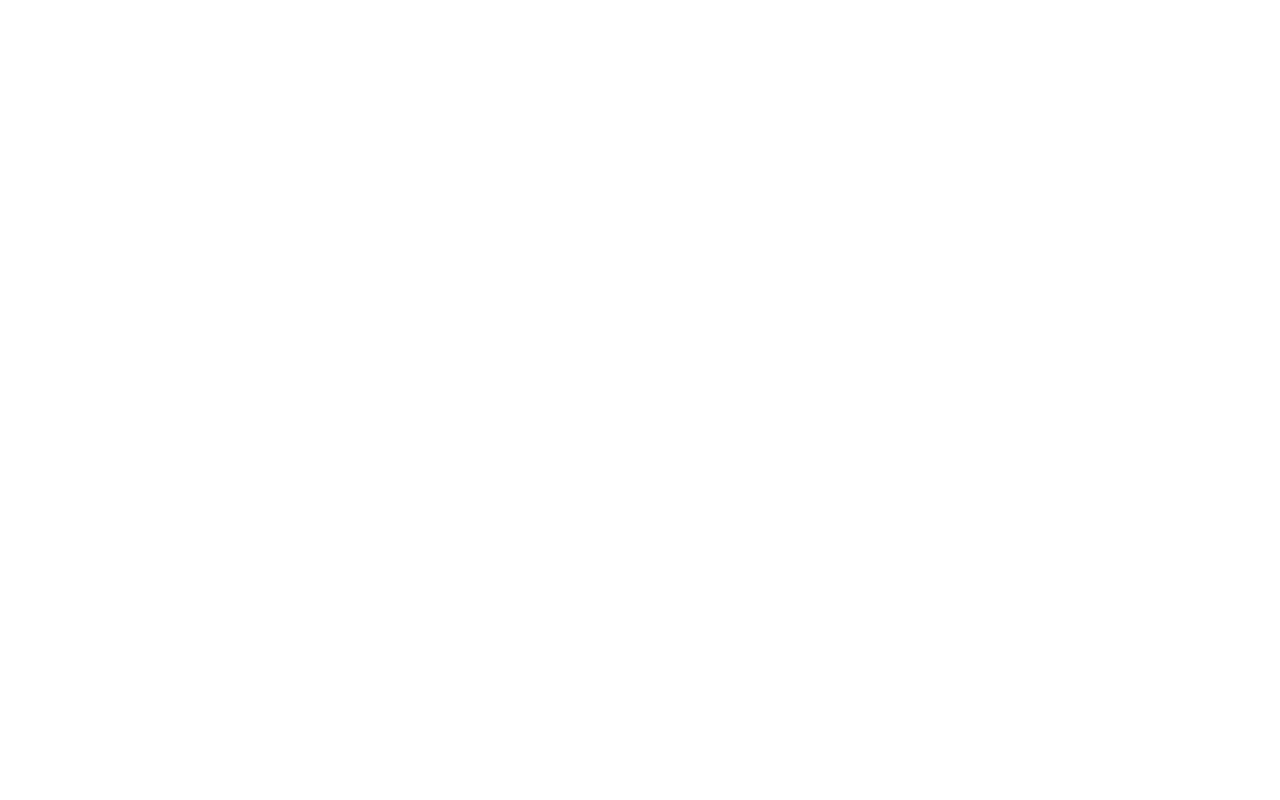
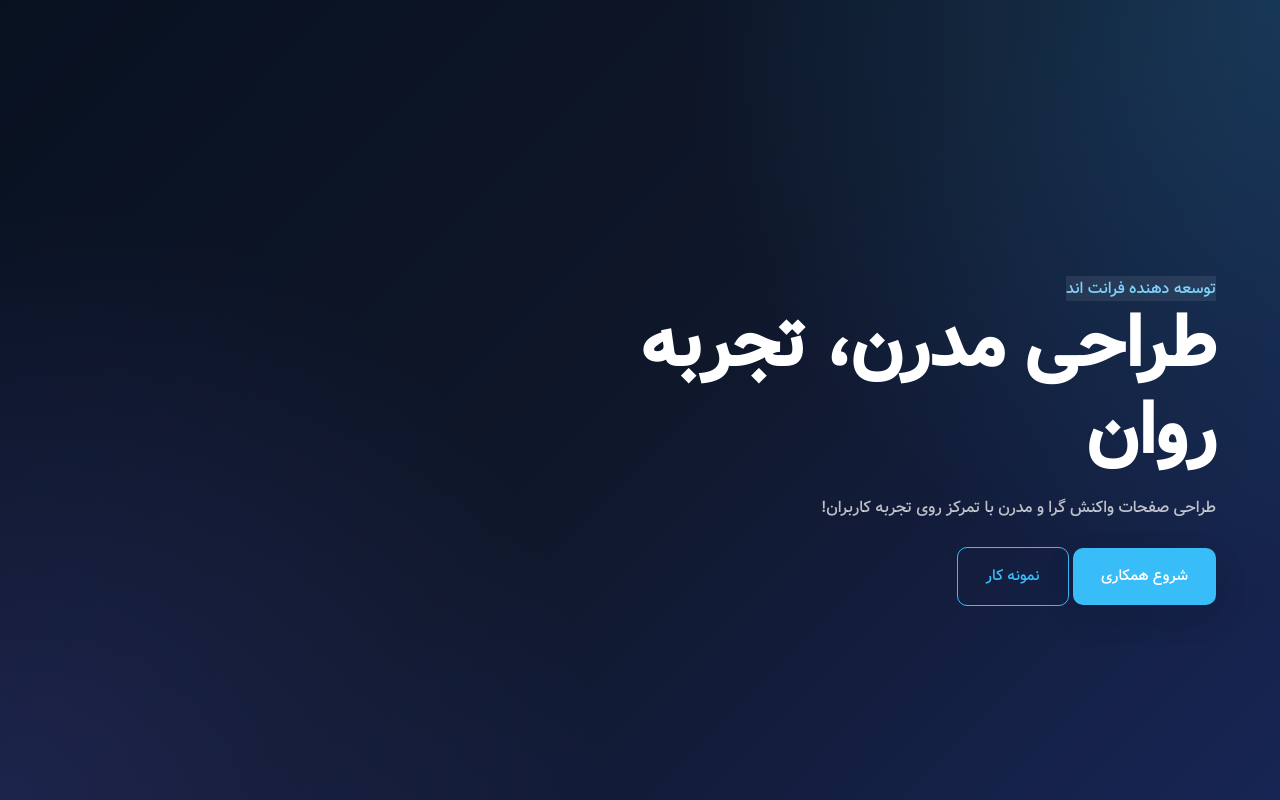
Before and after one commit to arshia-j1/Main-project, a plain HTML site: page index.html in a window 1280 px wide. Drawn offline with Linux system fonts and the light colour scheme; files that its build step writes are made by us from their sources; files whose address does not match are found by name.

Commit message:
hero
I have created the hero part in html and css.

```diff
--- a/css/style.css
+++ b/css/style.css
@@ -8,11 +8,11 @@
 @font-face {
   font-family: "vazir";
   src:
-    url("../fonts/Farsi-Digits-Without-Latin/Vazir-Medium-FD-WOL.eot")
+    url("../fonts/font/Farsi-Digits-Without-Latin/Vazir-Medium-FD-WOL.eot")
       format(eot),
-    url("../fonts/Farsi-Digits-Without-Latin/Vazir-Medium-FD-WOL.woff")
+    url("../fonts/font/Farsi-Digits-Without-Latin/Vazir-Medium-FD-WOL.woff")
       format(woff),
-    url("../fonts/Farsi-Digits-Without-Latin/Vazir-Medium-FD-WOL.woff2")
+    url("../fonts/font/Farsi-Digits-Without-Latin/Vazir-Medium-FD-WOL.woff2")
       format(woff2);
 }
 
@@ -34,9 +34,9 @@
 
   --clr-accent: #38bdf8;
   --clr-accent-light: #7dd3fc;
+  --clr-accent-dark: #0ea5e9;
 
   /* text */
-
   --clr-grey-1: #0f172a;
   --clr-grey-2: #475569;
   --clr-grey-3: #cbd5e1;
@@ -53,7 +53,7 @@
 
   --transition: 0.35s ease;
 
-  --light-shadow: 0 12px 30px rgba(15, 23, 42, 0.08);
+  --light-shadow: 0 12px 30px rgba(15, 23, 42, 0.144);
 
   --dark-shadow: 0 18px 45px rgba(0, 0, 0, 0.15);
 
@@ -115,3 +115,87 @@ p {
     font-size: 4.5rem;
   }
 }
+
+/* center */
+
+.section-center {
+  width: 90vw;
+  max-width: var(--max-width);
+  margin: auto;
+}
+
+/* ========
+button
+========n */
+.btn {
+  display: inline-block;
+  padding: 14px 28px;
+  border: none;
+  border-radius: var(--radius-sm);
+  font-size: 0.95rem;
+  cursor: pointer;
+  transition: var(--transition);
+}
+
+.btn:hover {
+  transform: translateY(-3px);
+}
+
+.btn-main {
+  background-color: var(--clr-accent);
+  color: var(--clr-white);
+  box-shadow: var(--light-shadow);
+}
+
+.btn-main:hover {
+  background-color: var(--clr-accent-dark);
+}
+
+.btn-outline {
+  border: 1.5px solid var(--clr-accent);
+  background: transparent;
+  color: var(--clr-accent);
+}
+
+.btn-outline:hover {
+  background-color: rgba(56, 189, 248, 0.08);
+}
+
+/* ==========
+Hero
+=========== */
+
+.hero {
+  min-height: 100vh;
+  display: flex;
+  padding-top: 5rem;
+
+  background:
+    radial-gradient(
+      circle at top right,
+      rgba(56, 189, 248, 0.18),
+      transparent 40%
+    ),
+    radial-gradient(
+      circle at bottom left,
+      rgba(99, 102, 241, 0.18),
+      transparent 40%
+    ),
+    linear-gradient(135deg, #081120, #0f172a, #172554);
+}
+
+.hero-info {
+  max-width: 620px;
+}
+
+.hero h1 {
+  color: white;
+}
+.hero p {
+  color: rgba(255, 255, 255, 0.72);
+}
+
+.hero-subtitle {
+  background-color: rgba(255, 255, 255, 0.08);
+  color: var(--clr-accent-light);
+}
--- a/index.html
+++ b/index.html
@@ -1,12 +1,12 @@
 <!DOCTYPE html>
-<html lang="en">
+<html lang="fa" dir="rtl">
 
 <head>
     <meta charset="UTF-8">
     <meta name="viewport" content="width=device-width, initial-scale=1.0">
     <title>Arshia Jadidi</title>
     <!-- ====== css file ====== -->
-    <link rel="stylesheet" href="./style.css">
+    <link rel="stylesheet" href="./css/style.css">
     <!-- ===== bootstrap Icons ====== -->
     <link rel="stylesheet" href="./css/Bootstrap-Icons.css">
     <!-- ====== Favicon ===== -->
@@ -20,6 +20,27 @@
     <!-- ===== JavaScript ===== -->
     <script src="./app.js"></script>
 
+    <!-- =============
+     Hero
+     ============= -->
+
+    <header class="hero">
+        <section class="section-center hero-center">
+            <div class="hero-info">
+
+                <span class="hero-subtitle">توسعه دهنده فرانت اند</span>
+
+                <h1>طراحی مدرن، تجربه روان</h1>
+
+                <p>طراحی صفحات واکنش گرا و مدرن با تمرکز روی تجربه کاربران!</p>
+
+                <div class="hero-btns">
+                    <a href="#" class="btn btn-main">شروع همکاری</a>
+                    <a href="#" class="btn btn-outline">نمونه کار</a>
+                </div>
+            </div>
+        </section>
+    </header>
 </body>
 
 </html>
```
